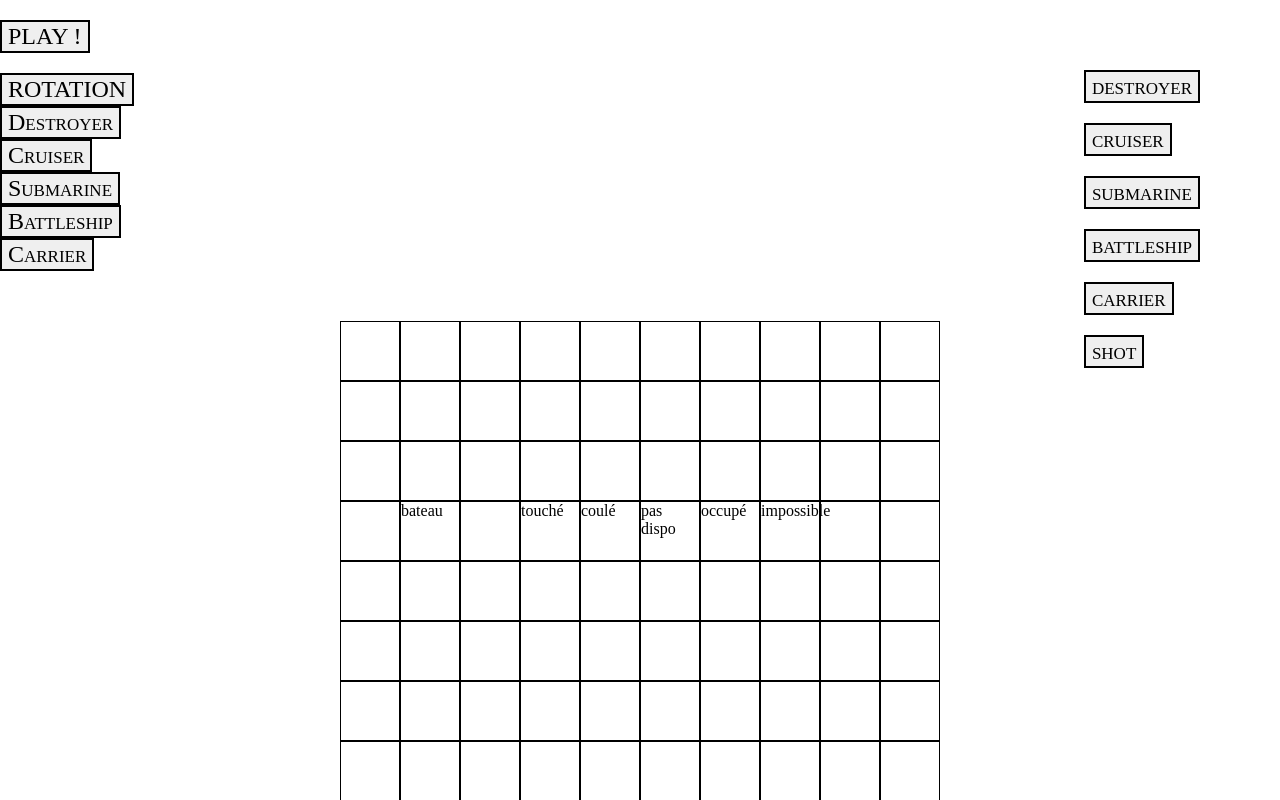
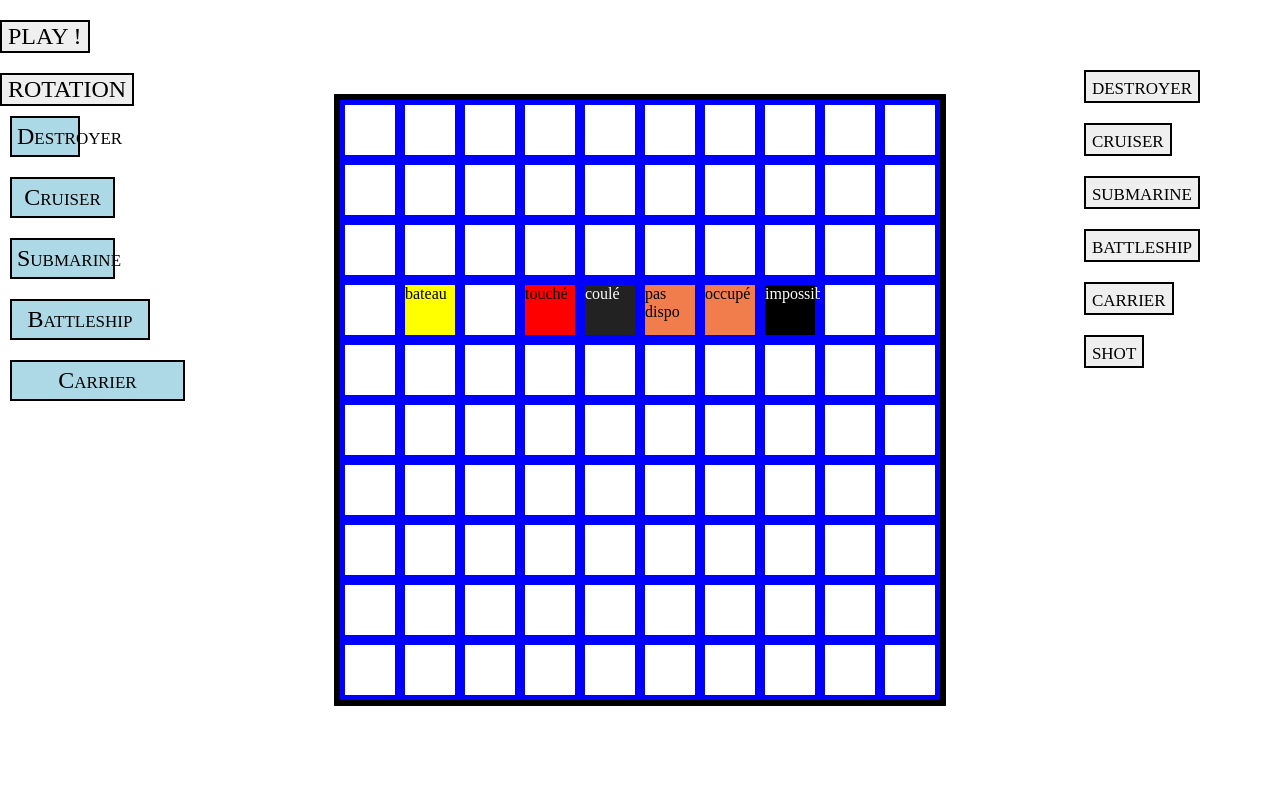
Before and after one commit to metallou/aquabellum, a plain HTML site: page game.html in a window 1280 px wide. Drawn offline with Linux system fonts and the light colour scheme; a web font is replaced by a local one.

Commit message:
corrected back css

```diff
--- a/css/style.css
+++ b/css/style.css
@@ -7,21 +7,6 @@
 *
 {
   font-family: "Gunplay";
-}
-
-video
-{
-  position: absolute;
-  left: 50%;
-  top: 50%;
-  transform: translate(-50%, -50%);
-  width: 100vw;
-  height: 100vh;
-  background-color: black;
-}
-audio
-{
-  display: none;
 }
 
 html,body
@@ -121,7 +106,7 @@ main button
 {
 
 }
-#PLAYSOLO
+#PLAYVERSUS
 {
 
 }
@@ -344,20 +329,6 @@ figure img
   width: 100px;
   height: 100px;
 }
-#soundcredits, #musiccredits
-{
-  position: absolute;
-  bottom: 0;
-  margin: 0;
-}
-#soundcredits
-{
-  left: 0;
-}
-#musiccredits
-{
-  right: 0;
-}
 
 #help
 {
@@ -407,16 +378,18 @@ figure img
   width: 600px;
   height: 600px;
   /*background-color: blue;*/
-  margin-right: auto;
-  margin-left: auto;
-  margin-top: 50px;
-  margin-bottom: 50px;
+  position: absolute;
+  top: 50%;
+  left: 50%;
+  transform: translate(-50%, -50%);
+  display: flex;
+  flex-direction: column;
+  border: 6px solid black;
 }
 
 .grid .row {
   /*background: rgba(255, 0, 0, 0.5);*/
-  width: 600px;
-  height: 60px;
+  flex: 1;
   box-sizing: border-box;
   padding: 0;
   margin: 0;
@@ -424,12 +397,40 @@ figure img
 }
 
 .grid .row .cell {
-  border: 1px solid black;
+  border: 5px solid blue;
   box-sizing: border-box;
-  width: 60px;
-  height: 60px;
+  flex: 1;
   margin: 0;
   padding: 0;
+  position: relative;
+  max-width: 10%;
+}
+
+
+.grid .row .cell.ship {
+  background-color: yellow;
+}
+
+.grid .row .cell.hit {
+  background-color: red;
+}
+
+.grid .row .cell.sunk {
+  background-color: #222;
+  color: white;
+}
+
+.grid .row .cell.unavalaible {
+  background-color: rgba(235, 70, 0, .7);
+}
+
+.grid .row .cell.occupied {
+  background-color: rgba(235, 70, 0, .7);
+}
+
+.grid .row .cell.impossible {
+  background-color: black;
+  color: white;
 }
 
 .commands {
@@ -442,7 +443,8 @@ figure img
   margin-top: 20px;
 }
 
-.boat {
+.ship-button {
+  margin: 10px;
   padding: 5px;
   background-color: #ADD8E6;
 }
@@ -451,3 +453,23 @@ figure img
   box-shadow: inset 0 0 5px black;
   background-color: #76D8E6;
 }
+
+.ship-button.destroyer {
+  width: 70px;
+}
+
+.ship-button.cruiser {
+  width: 105px;
+}
+
+.ship-button.submarine {
+  width: 105px;
+}
+
+.ship-button.battleship {
+  width: 140px
+}
+
+.ship-button.carrier {
+  width: 175px;
+}
```
